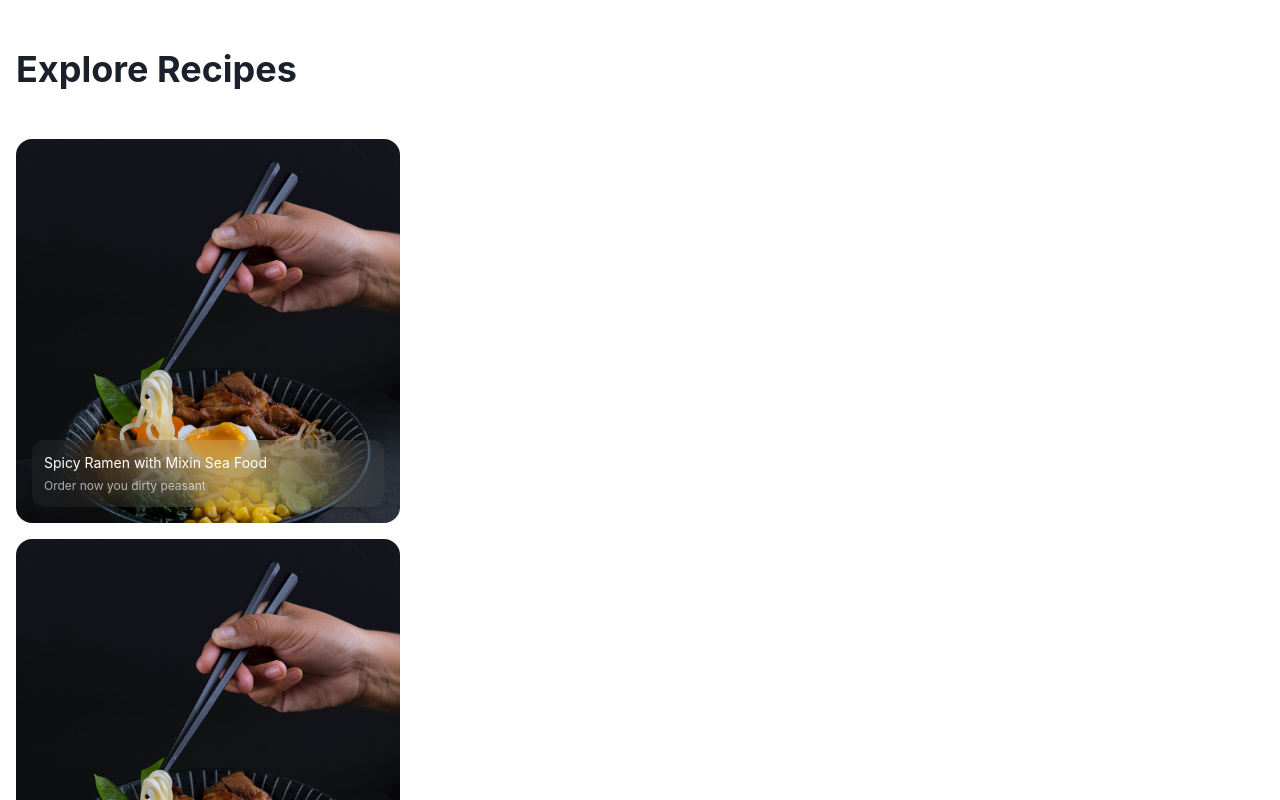
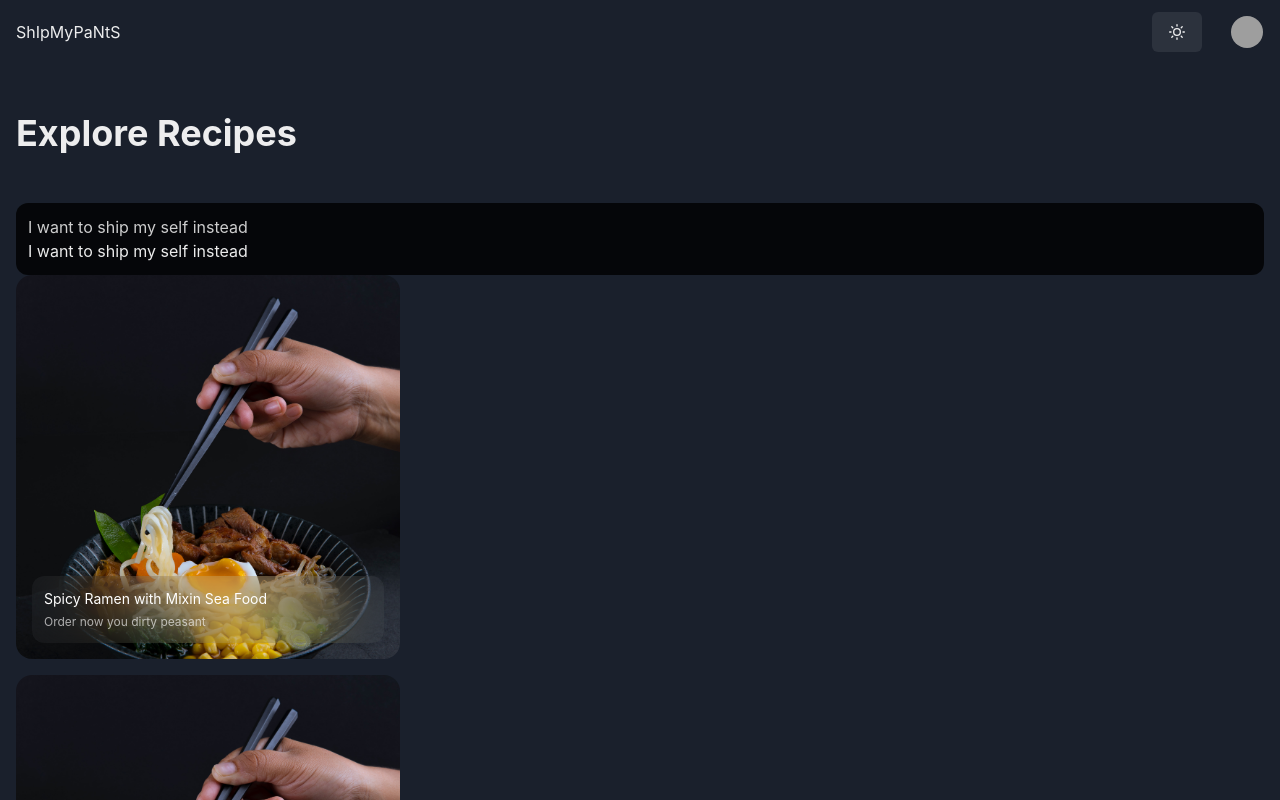
Before and after one commit to plahteenlahti/junction2022, a React (Vite) app in the folder app/: page /recipes in a window 1280 px wide. Shown: the top 800 px of the page. Built offline with nearby package versions, Linux system fonts and the light colour scheme; grey boxes are pictures that could not be loaded.

Commit message:
feat(navigation): ship my navbar

```diff
--- a/app/package.json
+++ b/app/package.json
@@ -9,6 +9,7 @@
     "preview": "vite preview"
   },
   "dependencies": {
+    "@chakra-ui/icons": "^2.0.11",
     "@chakra-ui/react": "^2.3.7",
     "@emotion/react": "^11.10.5",
     "@emotion/styled": "^11.10.5",
@@ -26,8 +27,10 @@
     "@types/react-dom": "^18.0.7",
     "@vitejs/plugin-react": "^2.2.0",
     "eslint": "^8.26.0",
+    "eslint-config-prettier": "^8.5.0",
     "eslint-config-react-app": "^7.0.1",
     "eslint-plugin-prettier": "^4.2.1",
+    "eslint-plugin-react": "^7.31.10",
     "prettier": "^2.7.1",
     "typescript": "^4.6.4",
     "vite": "^3.2.0"
--- /dev/null
+++ b/app/src/components/Navigation.tsx
@@ -0,0 +1,90 @@
+import { ReactNode } from 'react'
+import {
+  Box,
+  Flex,
+  Avatar,
+  Link,
+  Button,
+  Menu,
+  MenuButton,
+  MenuList,
+  MenuItem,
+  MenuDivider,
+  useDisclosure,
+  useColorModeValue,
+  Stack,
+  useColorMode,
+  Center,
+  Text
+} from '@chakra-ui/react'
+import { MoonIcon, SunIcon } from '@chakra-ui/icons'
+
+const NavLink = ({ children }: { children: ReactNode }) => (
+  <Link
+    px={2}
+    py={1}
+    rounded={'md'}
+    _hover={{
+      textDecoration: 'none',
+      bg: useColorModeValue('gray.200', 'gray.700')
+    }}
+    href={'#'}>
+    {children}
+  </Link>
+)
+
+export const Navigation = () => {
+  const { colorMode, toggleColorMode } = useColorMode()
+  const { isOpen, onOpen, onClose } = useDisclosure()
+  return (
+    <>
+      <Box bg={useColorModeValue('white.100', 'gray.800')} px={4}>
+        <Flex h={16} alignItems={'center'} justifyContent={'space-between'}>
+          <Box>
+            <Text>ShIpMyPaNtS</Text>
+          </Box>
+
+          <Flex alignItems={'center'}>
+            <Stack direction={'row'} spacing={7}>
+              <Button onClick={toggleColorMode}>
+                {colorMode === 'light' ? <MoonIcon /> : <SunIcon />}
+              </Button>
+
+              <Menu>
+                <MenuButton
+                  as={Button}
+                  rounded={'full'}
+                  variant={'link'}
+                  cursor={'pointer'}
+                  minW={0}>
+                  <Avatar
+                    size={'sm'}
+                    src={'https://avatars.dicebear.com/api/male/username.svg'}
+                  />
+                </MenuButton>
+                <MenuList alignItems={'center'}>
+                  <br />
+                  <Center>
+                    <Avatar
+                      size={'2xl'}
+                      src={'https://avatars.dicebear.com/api/male/username.svg'}
+                    />
+                  </Center>
+                  <br />
+                  <Center>
+                    <p>Username</p>
+                  </Center>
+                  <br />
+                  <MenuDivider />
+                  <MenuItem>Your Servers</MenuItem>
+                  <MenuItem>Account Settings</MenuItem>
+                  <MenuItem>Logout</MenuItem>
+                </MenuList>
+              </Menu>
+            </Stack>
+          </Flex>
+        </Flex>
+      </Box>
+    </>
+  )
+}
--- a/app/src/main.tsx
+++ b/app/src/main.tsx
@@ -1,17 +1,31 @@
-import React from "react";
-import ReactDOM from "react-dom/client";
-import App from "./App";
-import "./index.css";
-import { BrowserRouter, Route, Routes } from "react-router-dom";
-import { Start } from "./routes/start";
-import { Order } from "./routes/order";
+import React from 'react'
+import ReactDOM from 'react-dom/client'
+import App from './App'
+import './index.css'
+import { BrowserRouter, Route, Routes } from 'react-router-dom'
+import { Start } from './routes/start'
+import { Order } from './routes/order'
 import { ChakraProvider } from '@chakra-ui/react'
-import { OrderConfirmed } from "./routes/order-confirmed";
-import { Recipes } from "./routes/recipes";
+import { OrderConfirmed } from './routes/order-confirmed'
+import { Recipes } from './routes/recipes'
 
-ReactDOM.createRoot(document.getElementById("root") as HTMLElement).render(
+import { extendTheme, type ThemeConfig } from '@chakra-ui/react'
+import { Navigation } from './components/Navigation'
+
+const config: ThemeConfig = {
+  initialColorMode: 'dark',
+  useSystemColorMode: false
+}
+
+// 3. extend the theme
+const theme = extendTheme({ config })
+
+export default theme
+
+ReactDOM.createRoot(document.getElementById('root') as HTMLElement).render(
   <React.StrictMode>
-    <ChakraProvider>
+    <ChakraProvider theme={theme}>
+      <Navigation />
       <BrowserRouter>
         <Routes>
           <Route path="/" element={<App />} />
@@ -23,4 +37,4 @@ ReactDOM.createRoot(document.getElementById("root") as HTMLElement).render(
       </BrowserRouter>
     </ChakraProvider>
   </React.StrictMode>
-);
+)
--- a/app/src/routes/recipes.tsx
+++ b/app/src/routes/recipes.tsx
@@ -8,6 +8,10 @@ export const Recipes = () => {
       <Heading marginTop="12" marginBottom="12">
         Explore Recipes
       </Heading>
+      <Box rounded="xl" padding="3" backgroundColor="blackAlpha.800">
+        <Text color="whiteAlpha.800">I want to ship my self instead</Text>
+        <Text>I want to ship my self instead</Text>
+      </Box>
       <Recipe />
       <Recipe />
       <Recipe />
```
Also changed, not shown: app/.eslintrc.json, 1 other file (tests, documents, lock files or other folders).
